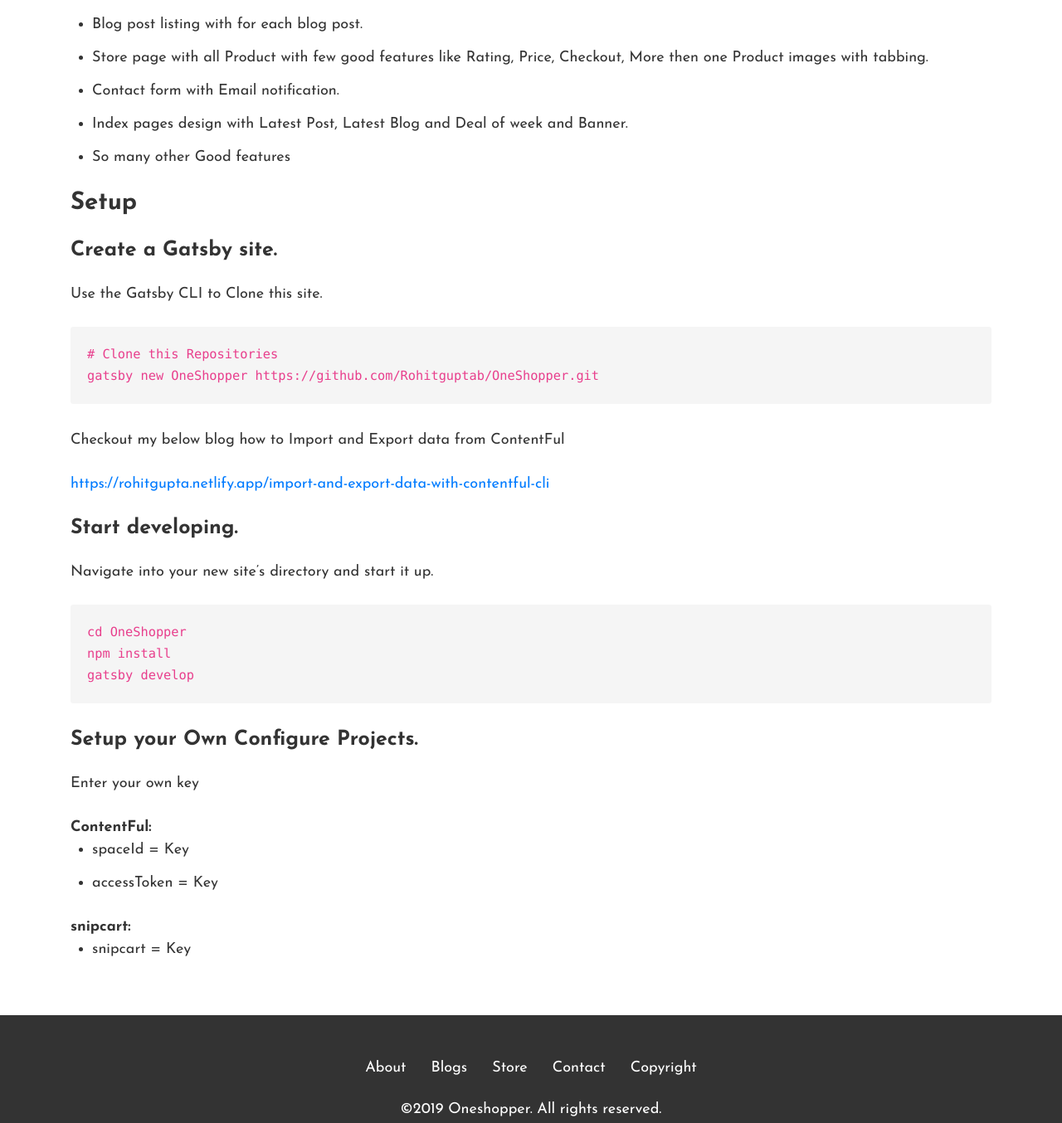
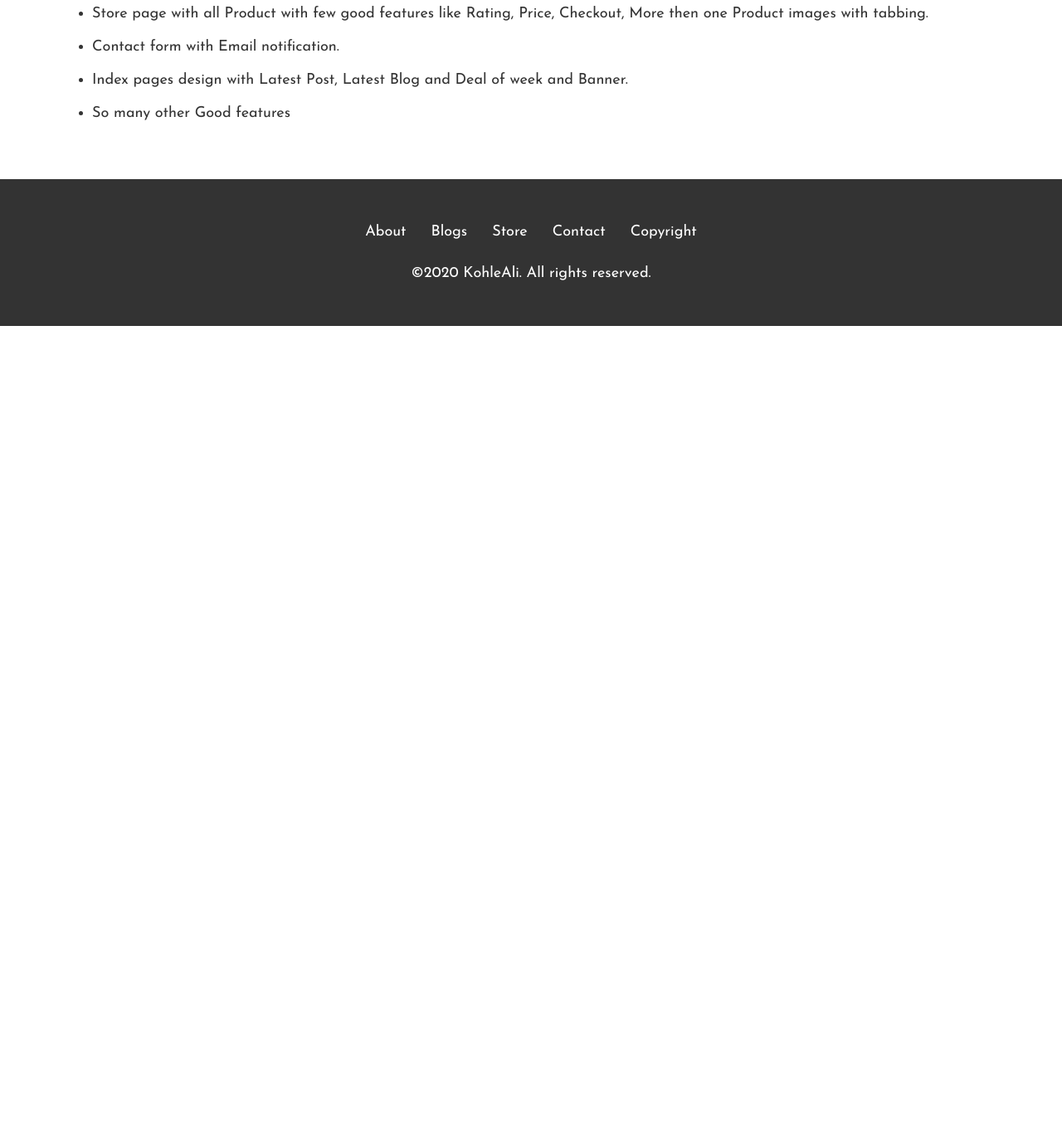
Before and after one commit to Demactus/KohleAli, a Gatsby site: page /about in a window 1280 px wide. Shown: the part 536-1890 px from the top of the page at 83% size. After the commit the page ends 929 px from the top, so only its background shows below. Built offline with nearby package versions, Linux system fonts and the light colour scheme; Gatsby itself is replaced by a stand-in of ours.

Commit message:
Add changes

```diff
--- a/src/components/footer.js
+++ b/src/components/footer.js
@@ -22,7 +22,7 @@ class Footer extends Component {
                         </div>
                         <div className="footer-bottom social-right-menu ">
                             <div className="site-info">
-                                ©2019 Oneshopper. All rights reserved.
+                                ©2020 KohleAli. All rights reserved.
                             </div>
                         </div>
                     </div>
--- a/src/components/header.js
+++ b/src/components/header.js
@@ -37,6 +37,7 @@ const Header = ({ siteTitle }) => (
                 <Link className="nav-link" to="/contact-us">Contact</Link>
               </li>
             </ul>
+           {/*
             <div className="header-cart">
               <Link className="Header__summary snipcart-summary snipcart-checkout" to="#">
                 <i className="fas fa-cart-plus"></i>
@@ -49,8 +50,9 @@ const Header = ({ siteTitle }) => (
                 data-item-image="/assets/images/starry-night.jpg"
                 data-item-name="The Starry Night">
                 Add to cart
-              </button> */}
+              </button>
             </div>
+*/}
           </nav>
         </div>
       </div>
--- a/src/pages/about.js
+++ b/src/pages/about.js
@@ -4,23 +4,21 @@ import SEO from "../components/seo"
 
 class About extends React.Component {
     render() {
-        return ( <
-            Layout >
+        return ( <Layout >
             <SEO title="About" keywords={[`gatsby`, `About`, `react`]} /> <
             div className = "site-About" >
             <div className="container">
             <div className="row">
                 <div className="col-sm-12">
                     <h2>About Us</h2>
-                    <p>This Started created for Ecommerce site with Gatsby + Contentful and snipcart</p>
-                    <p><a href="https://rohitgupta.design/oneshopper-gatsby-site" target="_blank" rel="noopener noreferrer">https://rohitgupta.design/oneshopper-gatsby-site</a></p>
+                    <p>This Started created for Ecommerce site</p>
                     <h2>Author</h2>
                     <div class="row">
                         <div class="col-sm-2">
-                            <img src="https://images.ctfassets.net/hwhhx381e090/5IlJCTvfaBL5TZ1U56ykpb/098bdd3b3f918aa29708f28fec7fdde9/rohitgupta.jpg?w=200&h=200&q=50&fit=fill" alt="Rohit Gupta" />
+                            <img src="https://shop.noch.de/media/catalog/product/1/1/11460scr_d9f6dbdd9ea5c17_1_.jpg?w=200&h=200&q=50&fit=fill" alt="Kohle Bild" />
                         </div>
                         <div class="col-sm-8">
-                            <h2 class="mb-1">Rohit Gupta</h2>
+                            <h2 class="mb-1">Kohle Ali</h2>
                             <p class="mb-0">
                                 <a href="https://rohitgupta.netlify.app/" target="_blank" rel="noopener noreferrer">Website</a>
                             </p>
@@ -43,37 +41,12 @@ class About extends React.Component {
                         <li>Index pages design with Latest Post, Latest Blog and Deal of week and Banner.</li>
                         <li>So many other Good features</li>
                     </ul>
-                    <h2>Setup</h2>
-                    <h3>Create a Gatsby site.</h3>
-                    <p>Use the Gatsby CLI to Clone this site.</p>
-                    <code>
-                        # Clone this Repositories<br></br>
-                        gatsby new OneShopper https://github.com/Rohitguptab/OneShopper.git
-                    </code>
-                    <p>Checkout my below blog how to Import and Export data from ContentFul</p>
-                    <p><a href="https://rohitgupta.netlify.app/import-and-export-data-with-contentful-cli" target="_blank" rel="noopener noreferrer">https://rohitgupta.netlify.app/import-and-export-data-with-contentful-cli</a></p>
-                    <h3>Start developing.</h3>
-                    <p>Navigate into your new site’s directory and start it up.</p>
-                    <code>
-                        cd OneShopper<br></br>
-                        npm install<br></br>
-                        gatsby develop
-                    </code>
-                    <h3>Setup your Own Configure Projects.</h3>
-                    <p>Enter your own key</p>
-                    <strong>ContentFul:</strong>
-                    <ul>
-                        <li>spaceId = Key</li>
-                        <li>accessToken = Key</li>
-                    </ul>
-                    <strong>snipcart:</strong>
-                    <ul>
-                        <li>snipcart = Key</li>
-                    </ul>
+
+
                 </div>
             </div>
-        </div> < /div> </
-            Layout >
+        </div> < /div>
+        </Layout >
         )
     }
 }
```
